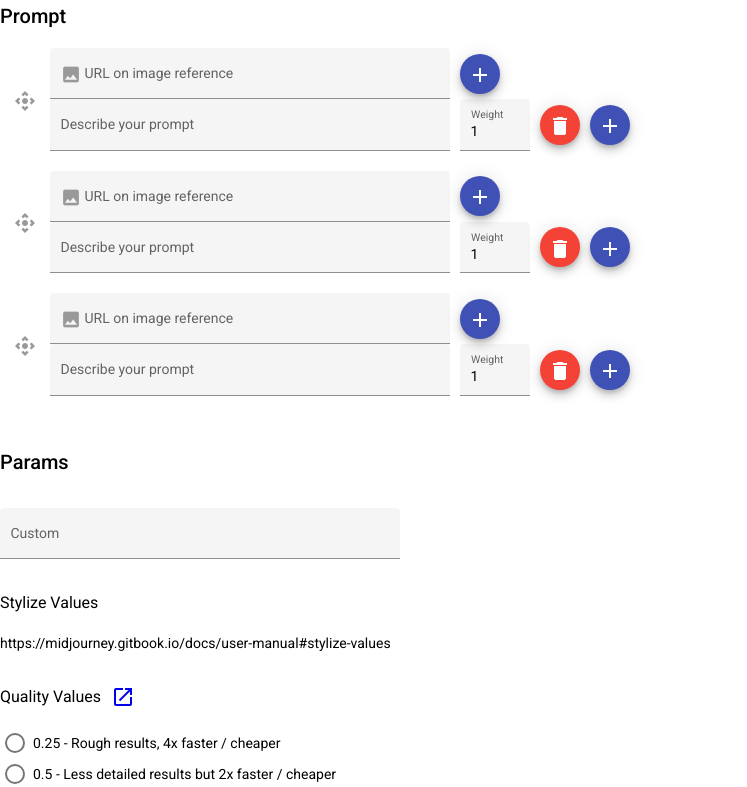
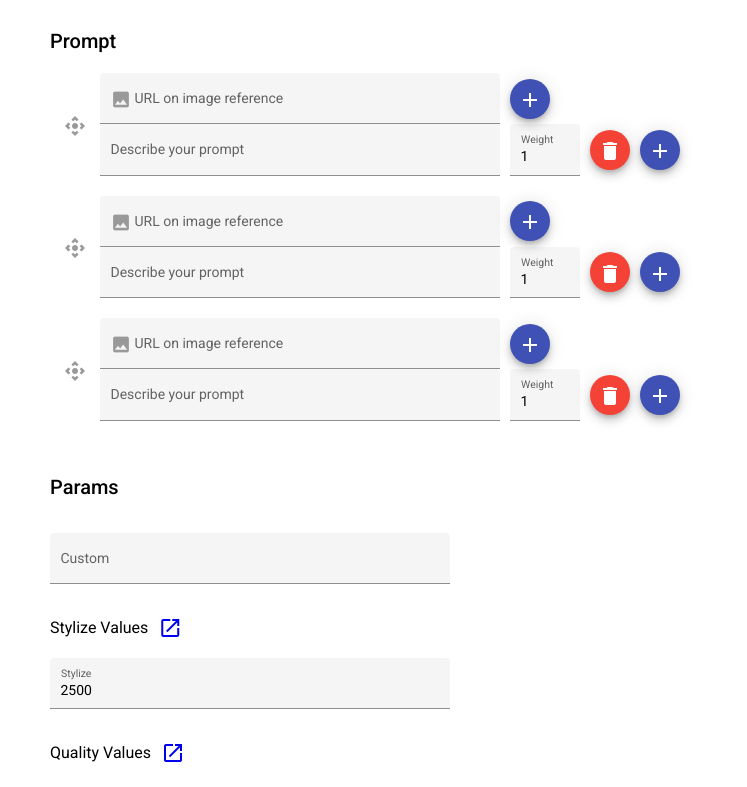
Before and after one commit to Anorihon/mj-prompt-builder, an Angular app: page / in a window 1280 px wide. Shown: the top 787 px of the page, without its empty margins (0-747 px from the left). Built offline with nearby package versions, Linux system fonts and the light colour scheme.

Commit message:
Add stylize param

```diff
--- a/src/app/app.component.html
+++ b/src/app/app.component.html
@@ -20,8 +20,30 @@
     </mat-form-field>
   </div>
   <div class="row">
-    <h3>Stylize Values</h3>
-    https://midjourney.gitbook.io/docs/user-manual#stylize-values
+    <h3>
+      <span>Stylize Values</span>
+      <a
+        title="Official docs"
+        href="https://midjourney.gitbook.io/docs/user-manual#stylize-values"
+        target="_blank"
+      >
+        <mat-icon>open_in_new</mat-icon>
+      </a>
+    </h3>
+    <mat-form-field class="field field--weight" appearance="fill">
+      <mat-label>Stylize</mat-label>
+      <input matInput type="number" [min]="stylizeSettings.min" [max]="stylizeSettings.max" [(ngModel)]="stylize">
+      <button
+        *ngIf="stylize !== stylizeSettings.default"
+        (click)="stylize=stylizeSettings.default"
+        matSuffix
+        mat-icon-button
+        aria-label="Clear"
+      >
+        <mat-icon>close</mat-icon>
+      </button>
+    </mat-form-field>
+
   </div>
   <div class="row">
     <h3>
--- a/src/app/app.component.scss
+++ b/src/app/app.component.scss
@@ -1,3 +1,8 @@
+:host {
+  display: block;
+  padding: 25px 50px;
+}
+
 .queries-list {
   min-height: 54px;
   display: flex;
--- a/src/app/app.component.ts
+++ b/src/app/app.component.ts
@@ -43,9 +43,15 @@ export class AppComponent {
       hint: 'Kind of experimental, might be more creative or detailed... also might be worse! (5 GPU minutes per /imagine)',
     },
   ];
+  readonly stylizeSettings = {
+    min: 625,
+    default: 2500,
+    max: 60000,
+  };
 
   customParams: string = '';
   aspectRatio: string[] = ['', ''];
+  stylize = this.stylizeSettings.default;
   qualityValue = 1;
 
   constructor(
@@ -97,6 +103,14 @@ export class AppComponent {
       text += `--q ${this.qualityValue} `;
     }
 
+    if (
+      this.stylize !== this.stylizeSettings.default
+      && this.stylize >= this.stylizeSettings.min
+      && this.stylize <= this.stylizeSettings.max
+    ) {
+      text += `--s ${this.stylize} `;
+    }
+
     return text.trim();
   }
 
--- a/src/styles.scss
+++ b/src/styles.scss
@@ -34,9 +34,15 @@ $mj-prompt-builder-theme: mat.define-light-theme((
 @include mat.all-component-themes($mj-prompt-builder-theme);
 
 /* You can add global styles to this file, and also import other style files */
+* {
+  box-sizing: border-box;
+}
 
 html, body { height: 100%; }
-body { margin: 0; font-family: Roboto, "Helvetica Neue", sans-serif; }
+body {
+  margin: 0;
+  font-family: Roboto, "Helvetica Neue", sans-serif;
+}
 
 ul {
   margin: 0;
```
